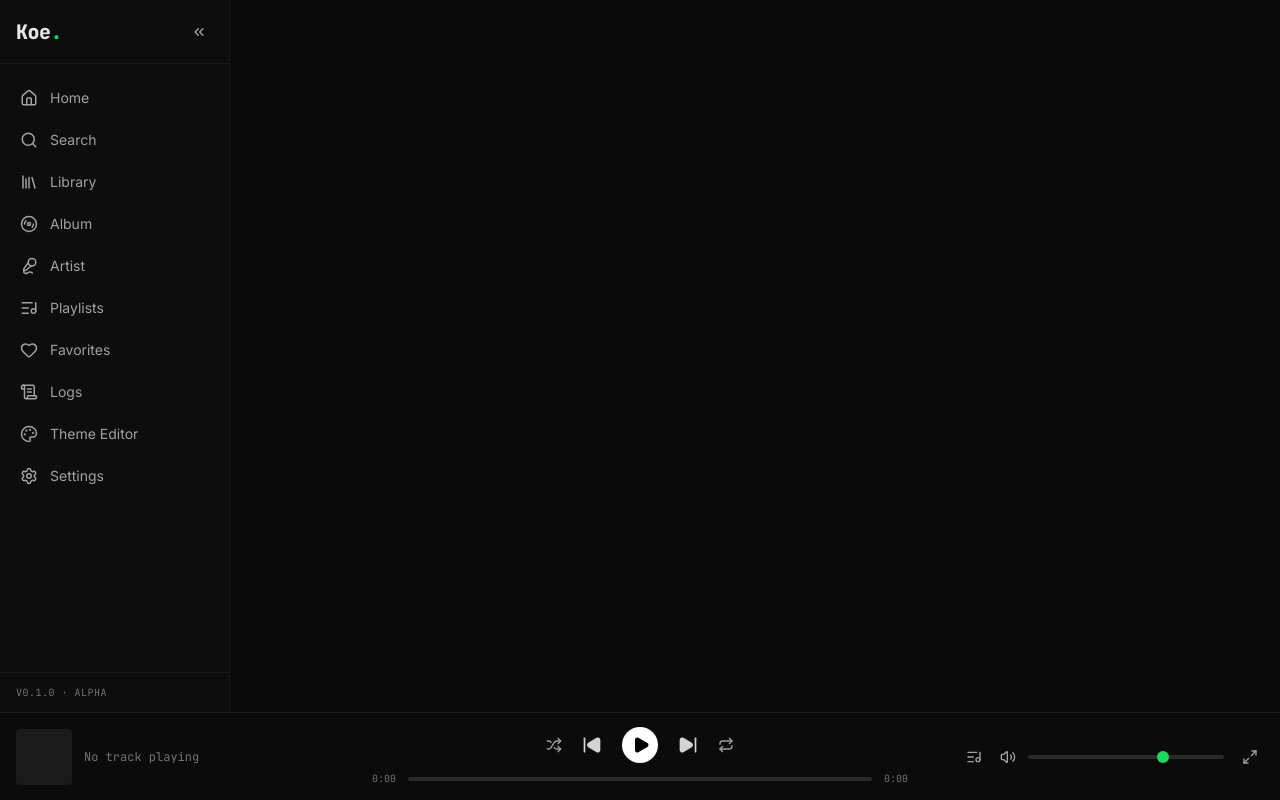
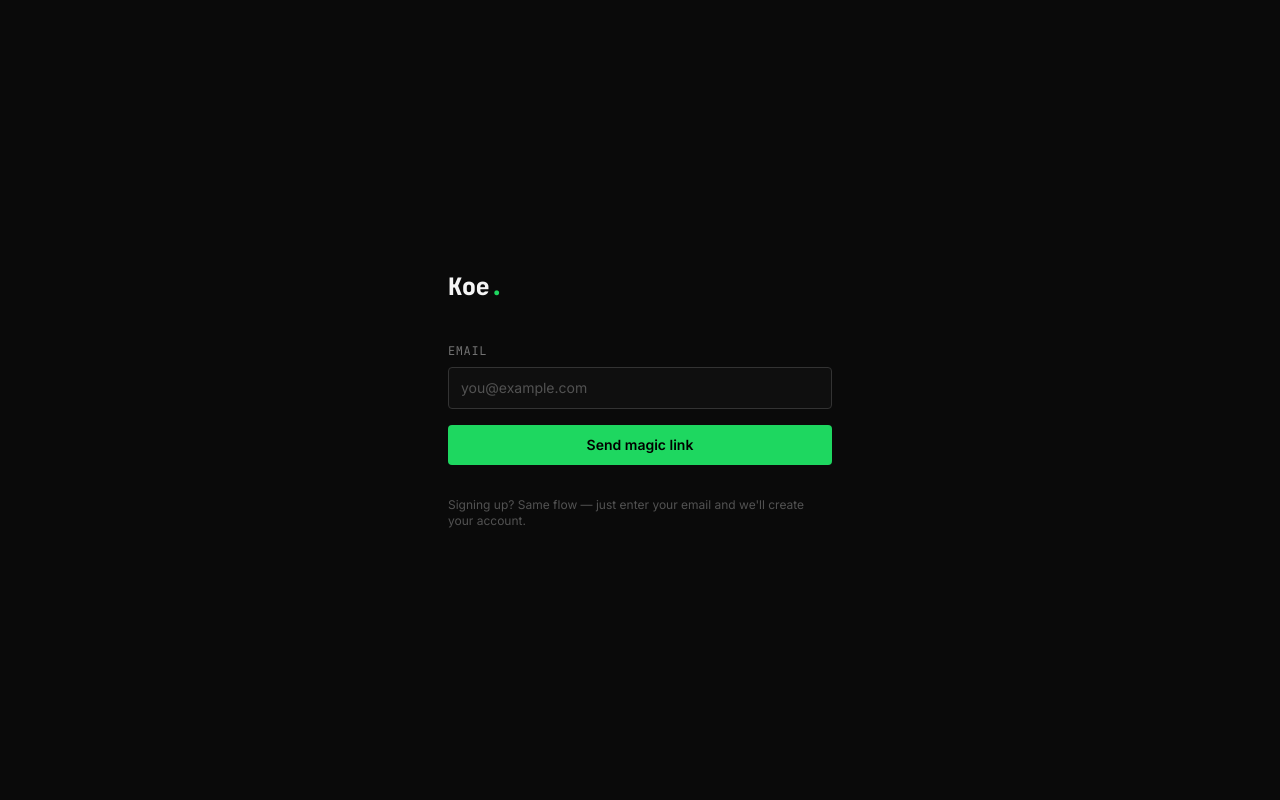
Before and after one commit to bryanhuh/koe.moe, a React (Vite) app: page /auth in a window 1280 px wide. Built offline with nearby package versions, Linux system fonts and the light colour scheme; no server answers.

Commit message:
feat(auth): add /auth magic-link page and wire AuthProvider into router

```diff
--- a/src/App.tsx
+++ b/src/App.tsx
@@ -1,5 +1,6 @@
 import { BrowserRouter, Routes, Route } from "react-router-dom";
 import { PlayerProvider } from "./context/PlayerContext";
+import { AuthProvider } from "./context/AuthContext";
 import { Sidebar } from "./components/Sidebar";
 import { Player } from "./components/Player";
 import Home from "./pages/Home";
@@ -12,11 +13,18 @@ import Favorites from "./pages/Favorites";
 import Logs from "./pages/Logs";
 import ThemeEditor from "./pages/ThemeEditor";
 import Settings from "./pages/Settings";
+import Auth from "./pages/Auth";
 
 function App() {
   return (
     <BrowserRouter>
+      <AuthProvider>
         <PlayerProvider>
+          <Routes>
+            <Route path="/auth" element={<Auth />} />
+            <Route
+              path="*"
+              element={
                 <div className="h-screen w-screen flex flex-col bg-[#0a0a0a] text-neutral-200 overflow-hidden">
                   <div className="flex flex-1 min-h-0">
                     <Sidebar />
@@ -39,7 +47,11 @@ function App() {
                   </div>
                   <Player />
                 </div>
+              }
+            />
+          </Routes>
         </PlayerProvider>
+      </AuthProvider>
     </BrowserRouter>
   );
 }
--- /dev/null
+++ b/src/pages/Auth.tsx
@@ -0,0 +1,83 @@
+import { useEffect, useState } from "react";
+import { useNavigate } from "react-router-dom";
+import { useAuth } from "../context/AuthContext";
+
+export default function Auth() {
+  const { user, signInWithMagicLink } = useAuth();
+  const navigate = useNavigate();
+  const [email, setEmail] = useState("");
+  const [sent, setSent] = useState(false);
+  const [error, setError] = useState<string | null>(null);
+  const [submitting, setSubmitting] = useState(false);
+
+  useEffect(() => {
+    if (user) navigate("/", { replace: true });
+  }, [user, navigate]);
+
+  const handleSubmit = async (e: React.FormEvent) => {
+    e.preventDefault();
+    setSubmitting(true);
+    setError(null);
+    try {
+      await signInWithMagicLink(email);
+      setSent(true);
+    } catch (err) {
+      setError(err instanceof Error ? err.message : "Something went wrong.");
+    } finally {
+      setSubmitting(false);
+    }
+  };
+
+  return (
+    <div className="min-h-screen bg-[#0a0a0a] flex items-center justify-center px-4">
+      <div className="w-full max-w-sm">
+        <div className="font-mono font-extrabold text-2xl tracking-tight mb-10">
+          Koe<span className="accent-text">.</span>
+        </div>
+
+        {sent ? (
+          <div className="space-y-1">
+            <p className="text-sm text-neutral-200">Check your inbox.</p>
+            <p className="text-xs text-neutral-500">
+              Magic link sent to{" "}
+              <span className="text-neutral-300">{email}</span>. Click it to
+              sign in — no password needed.
+            </p>
+          </div>
+        ) : (
+          <form onSubmit={handleSubmit} className="space-y-4">
+            <div>
+              <label className="block text-xs font-mono uppercase tracking-wider text-neutral-500 mb-2">
+                Email
+              </label>
+              <input
+                type="email"
+                required
+                autoFocus
+                value={email}
+                onChange={(e) => setEmail(e.target.value)}
+                placeholder="you@example.com"
+                className="w-full bg-[#0f0f0f] border border-[#1a1a1a] rounded px-3 py-2.5 text-sm focus:outline-none focus:border-[#333] placeholder:text-neutral-600"
+              />
+            </div>
+
+            {error && <p className="text-xs text-red-400">{error}</p>}
+
+            <button
+              type="submit"
+              disabled={submitting}
+              className="w-full accent-bg rounded px-4 py-2.5 text-sm font-semibold text-black disabled:opacity-50 transition-opacity"
+            >
+              {submitting ? "Sending…" : "Send magic link"}
+            </button>
+          </form>
+        )}
+
+        <p className="mt-8 text-xs text-neutral-600">
+          Signing up? Same flow — just enter your email and we'll create your
+          account.
+        </p>
+      </div>
+    </div>
+  );
+}
```
Lines whose indentation alone changed are shown as unchanged.
